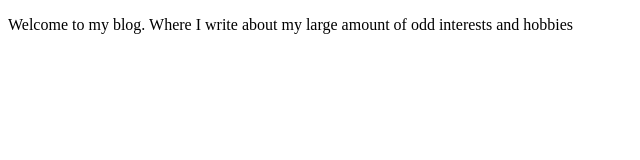
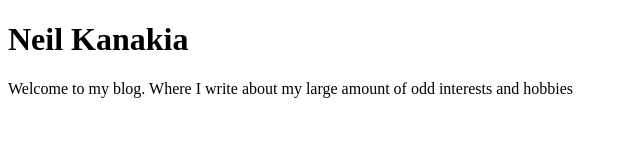
Before and after one commit to neilk17/neilk17.github.io, a plain HTML site: page index.html in a window 1280 px wide. Shown: the whole page, without its empty margins (0-640 px from the left). Drawn offline with Linux system fonts and the light colour scheme.

Commit message:
adding header

```diff
--- a/index.html
+++ b/index.html
@@ -2,6 +2,7 @@
 <html>
     <title>Neil Kanakia</title>
     <body>
+        <h1>Neil Kanakia</h1>
         <p>Welcome to my blog. Where I write about my large amount of odd interests and hobbies <p>
     </body>
 </html>
```
